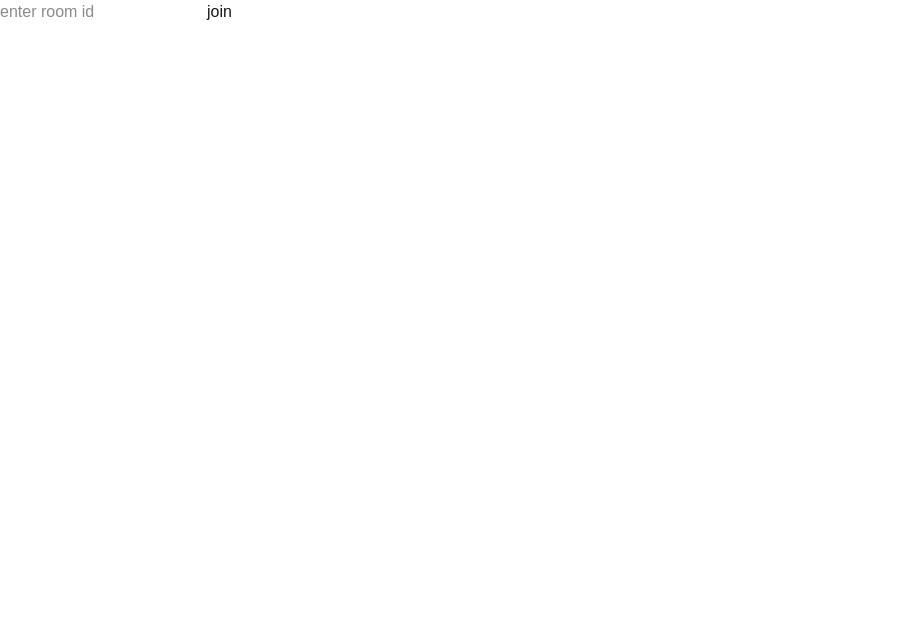
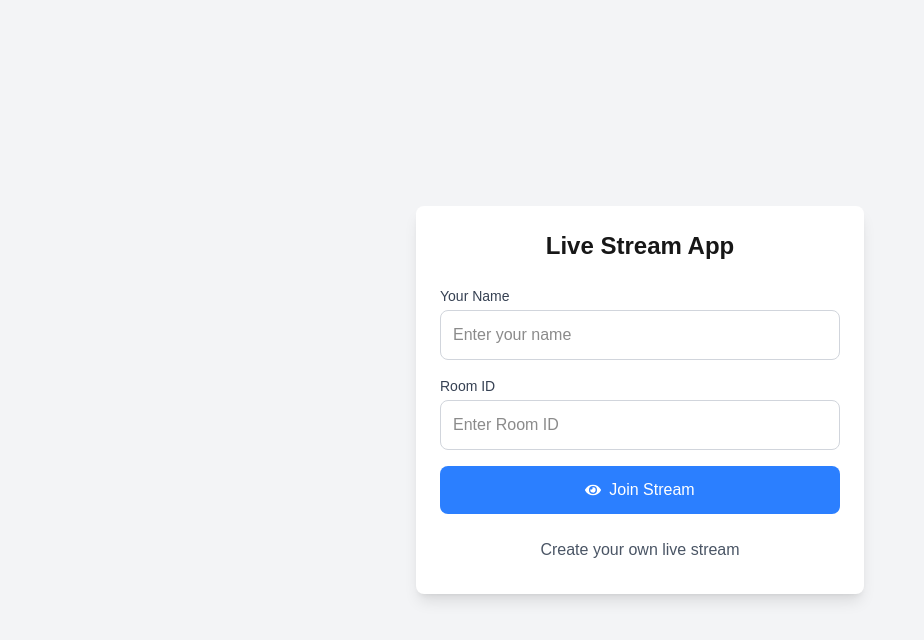
Before and after one commit to goyaldeepak87/stripe-and-strime-vc, a Next.js app: page /create-channel in a window 1280 px wide. Shown: the top 640 px of the page, without its empty margins (0-924 px from the left). Built offline with nearby package versions, Linux system fonts and the light colour scheme.

Commit message:
live streaming Done

```diff
--- a/src/app/(auth)/create-channel/page.js
+++ b/src/app/(auth)/create-channel/page.js
@@ -1,15 +1,124 @@
-"use client"
+// app/page.js
+"use client";
 
-import { useRouter } from 'next/navigation'
-import React, { useState } from 'react'
+import { useState } from "react";
+import { useRouter } from "next/navigation";
+import { FaVideo, FaEye } from "react-icons/fa";
 
-export default function page() {
-  const router = useRouter('')
-  const [roomId, setRoomId] = useState("")
+export default function Home() {
+  const router = useRouter();
+  const [username, setUsername] = useState("");
+  const [roomId, setRoomId] = useState("");
+  const [isCreating, setIsCreating] = useState(false);
+
+  const handleJoin = () => {
+    if (!username.trim()) {
+      return alert("Please enter your name");
+    }
+
+    if (!roomId.trim()) {
+      return alert("Please enter a room ID");
+    }
+
+    // Store username in localStorage
+    localStorage.setItem("username", username);
+
+    // Navigate to room as audience
+    router.push(`/room/${roomId}?role=host`);
+  };
+
+  const handleCreateRoom = () => {
+    if (!username.trim()) {
+      return alert("Please enter your name");
+    }
+
+    // Generate a random room ID if not provided
+    const newRoomId = roomId.trim() || Math.random().toString(36).substring(2, 8).toUpperCase();
+
+    // Store username in localStorage
+    localStorage.setItem("username", username);
+
+    // Navigate to room as host
+    router.push(`/room/${newRoomId}?role=host`);
+  };
+
   return (
-    <div>
-      <input type="text" placeholder='enter room id' value={roomId} onChange={(e)=>setRoomId(e.target.value)}/>
-      <button type='submit' onClick={()=>router.push(`/room/${roomId}?room=audience`)}>join</button>
+    <div className="min-h-screen flex items-center justify-center bg-gray-100">
+      <div className="bg-white p-6 rounded-lg shadow-lg w-full max-w-md">
+        <h1 className="text-2xl font-bold text-center mb-6">Live Stream App</h1>
+
+        <div className="space-y-4">
+          <div>
+            <label className="block text-sm font-medium text-gray-700 mb-1">Your Name</label>
+            <input
+              type="text"
+              placeholder="Enter your name"
+              className="w-full p-3 border border-gray-300 rounded-lg"
+              value={username}
+              onChange={(e) => setUsername(e.target.value)}
+            />
+          </div>
+
+          {isCreating ? (
+            <>
+              <div>
+                <label className="block text-sm font-medium text-gray-700 mb-1">Room ID (Optional)</label>
+                <input
+                  type="text"
+                  placeholder="Leave empty for random ID"
+                  className="w-full p-3 border border-gray-300 rounded-lg"
+                  value={roomId}
+                  onChange={(e) => setRoomId(e.target.value)}
+                />
+                <p className="text-xs text-gray-500 mt-1">If left empty, a random room ID will be generated</p>
+              </div>
+
+              <button
+                onClick={handleCreateRoom}
+                className="w-full bg-blue-500 text-white p-3 rounded-lg flex items-center justify-center gap-2 hover:bg-blue-600 transition"
+              >
+                <FaVideo />
+                <span>Go Live</span>
+              </button>
+
+              <button
+                onClick={() => setIsCreating(false)}
+                className="w-full text-gray-600 p-2 hover:underline"
+              >
+                Join a live stream instead
+              </button>
+            </>
+          ) : (
+            <>
+              <div>
+                <label className="block text-sm font-medium text-gray-700 mb-1">Room ID</label>
+                <input
+                  type="text"
+                  placeholder="Enter Room ID"
+                  className="w-full p-3 border border-gray-300 rounded-lg"
+                  value={roomId}
+                  onChange={(e) => setRoomId(e.target.value)}
+                />
+              </div>
+
+              <button
+                onClick={handleJoin}
+                className="w-full bg-blue-500 text-white p-3 rounded-lg flex items-center justify-center gap-2 hover:bg-blue-600 transition"
+              >
+                <FaEye />
+                <span>Join Stream</span>
+              </button>
+
+              <button
+                onClick={() => setIsCreating(true)}
+                className="w-full text-gray-600 p-2 hover:underline"
+              >
+                Create your own live stream
+              </button>
+            </>
+          )}
+        </div>
+      </div>
     </div>
-  )
+  );
 }
--- a/src/app/page.js
+++ b/src/app/page.js
@@ -1,124 +1,31 @@
-// app/page.js
-"use client";
-
+'use client'
 import { useState } from "react";
-import { useRouter } from "next/navigation";
-import { FaVideo, FaEye } from "react-icons/fa";
+import LoginFormModel from "@/components/auth/LoginFormModel";
+import CardCompUI from "@/components/CardCompUI";
+import LoginForm from "@/components/LoginPage";
+import NaveBar from "@/components/NaveBar";
+import { animations } from "@/lang";
 
 export default function Home() {
-  const router = useRouter();
-  const [username, setUsername] = useState("");
-  const [roomId, setRoomId] = useState("");
-  const [isCreating, setIsCreating] = useState(false);
-
-  const handleJoin = () => {
-    if (!username.trim()) {
-      return alert("Please enter your name");
-    }
-
-    if (!roomId.trim()) {
-      return alert("Please enter a room ID");
-    }
-
-    // Store username in localStorage
-    localStorage.setItem("username", username);
-
-    // Navigate to room as audience
-    router.push(`/room/${roomId}?role=host`);
-  };
-
-  const handleCreateRoom = () => {
-    if (!username.trim()) {
-      return alert("Please enter your name");
-    }
-
-    // Generate a random room ID if not provided
-    const newRoomId = roomId.trim() || Math.random().toString(36).substring(2, 8).toUpperCase();
-
-    // Store username in localStorage
-    localStorage.setItem("username", username);
-
-    // Navigate to room as host
-    router.push(`/room/${newRoomId}?role=host`);
-  };
-
+  const [userLogin, setUserLogin] = useState(false)
   return (
-    <div className="min-h-screen flex items-center justify-center bg-gray-100">
-      <div className="bg-white p-6 rounded-lg shadow-lg w-full max-w-md">
-        <h1 className="text-2xl font-bold text-center mb-6">Live Stream App</h1>
-
-        <div className="space-y-4">
-          <div>
-            <label className="block text-sm font-medium text-gray-700 mb-1">Your Name</label>
-            <input
-              type="text"
-              placeholder="Enter your name"
-              className="w-full p-3 border border-gray-300 rounded-lg"
-              value={username}
-              onChange={(e) => setUsername(e.target.value)}
-            />
+    <>
+      <NaveBar />
+      <div className="flex items-center justify-evenly min-h bg-orange-200">
+        {animations.map((values, index) => (
+          <CardCompUI setUserLogin = {setUserLogin} key={index} {...values} /> // Replace with the actual path to your JSON animation file
+        ))}
+      </div>
+      {userLogin && (
+        <div className="absolute w-full top-0">
+          <div className="flex min-h-screen items-center justify-center customBlack">
+            <div className="bg-white shadow-lg rounded-lg flex max-w-4xl w-full" style={{ width: "34%" }}>
+              {/* Left Section - Login Form */}
+              <LoginFormModel setUserLogin ={setUserLogin} with="w-full"/>
+            </div>
           </div>
-
-          {isCreating ? (
-            <>
-              <div>
-                <label className="block text-sm font-medium text-gray-700 mb-1">Room ID (Optional)</label>
-                <input
-                  type="text"
-                  placeholder="Leave empty for random ID"
-                  className="w-full p-3 border border-gray-300 rounded-lg"
-                  value={roomId}
-                  onChange={(e) => setRoomId(e.target.value)}
-                />
-                <p className="text-xs text-gray-500 mt-1">If left empty, a random room ID will be generated</p>
-              </div>
-
-              <button
-                onClick={handleCreateRoom}
-                className="w-full bg-blue-500 text-white p-3 rounded-lg flex items-center justify-center gap-2 hover:bg-blue-600 transition"
-              >
-                <FaVideo />
-                <span>Go Live</span>
-              </button>
-
-              <button
-                onClick={() => setIsCreating(false)}
-                className="w-full text-gray-600 p-2 hover:underline"
-              >
-                Join a live stream instead
-              </button>
-            </>
-          ) : (
-            <>
-              <div>
-                <label className="block text-sm font-medium text-gray-700 mb-1">Room ID</label>
-                <input
-                  type="text"
-                  placeholder="Enter Room ID"
-                  className="w-full p-3 border border-gray-300 rounded-lg"
-                  value={roomId}
-                  onChange={(e) => setRoomId(e.target.value)}
-                />
-              </div>
-
-              <button
-                onClick={handleJoin}
-                className="w-full bg-blue-500 text-white p-3 rounded-lg flex items-center justify-center gap-2 hover:bg-blue-600 transition"
-              >
-                <FaEye />
-                <span>Join Stream</span>
-              </button>
-
-              <button
-                onClick={() => setIsCreating(true)}
-                className="w-full text-gray-600 p-2 hover:underline"
-              >
-                Create your own live stream
-              </button>
-            </>
-          )}
         </div>
-      </div>
-    </div>
+      )}
+    </>
   );
 }
--- a/src/components/NaveBar.js
+++ b/src/components/NaveBar.js
@@ -36,7 +36,7 @@ export default function NaveBar() {
                                     <a href="#" className="rounded-md px-3 py-2 text-sm font-medium text-gray-300 hover:bg-gray-700 hover:text-white">Team</a>
                                     <a href="#" className="rounded-md px-3 py-2 text-sm font-medium text-gray-300 hover:bg-gray-700 hover:text-white">Projects</a>
                                     <a href="#" className="rounded-md px-3 py-2 text-sm font-medium text-gray-300 hover:bg-gray-700 hover:text-white">Calendar</a>
-                                    <a href="/live-calls" className="rounded-md px-3 py-2 text-sm font-medium text-gray-300 hover:bg-gray-700 hover:text-white">Live Calls</a>
+                                    <a href="/create-channel" className="rounded-md px-3 py-2 text-sm font-medium text-gray-300 hover:bg-gray-700 hover:text-white">Live Calls</a>
                                 </div>
                             </div>
                         </div>
```
